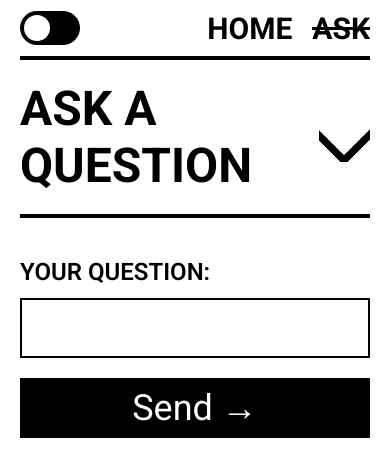
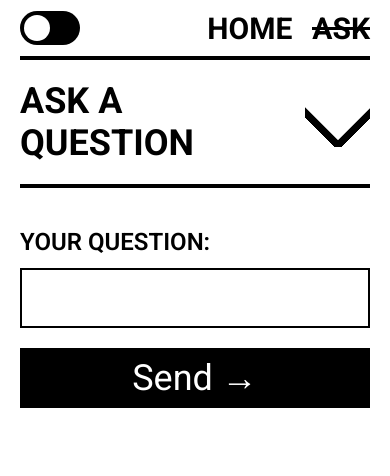
Before and after one commit to golasowska/AskPeopleAppFront, a React (Create React App) app: page /questions/add in a window 390 px wide. Shown: the top 476 px of the page. Built offline with nearby package versions, Linux system fonts and the light colour scheme; no server answers.

Commit message:
rwd fixes

```diff
--- a/src/components/Answer/AnswerGraph.scss
+++ b/src/components/Answer/AnswerGraph.scss
@@ -10,6 +10,10 @@
   height: 50vmin;
   width: 50vmin;
   margin: 0 auto;
+  @media screen and (orientation: portrait) {
+    height: 75vw;
+    width: 75vw;
+  }
 }
 
 .graph__bar {
--- a/src/components/common/Button.scss
+++ b/src/components/common/Button.scss
@@ -3,7 +3,7 @@
     color: var(--bg-color);
     appearance: none;
     border: 4px solid var(--color-text);
-    height: var(--input-height);
+    min-height: var(--input-height);
     font-family: inherit;
     font-size: 36px;
     font-weight: 400;
--- a/src/index.scss
+++ b/src/index.scss
@@ -32,9 +32,11 @@
   }
   @media screen and (max-width: 520px) {
     --grid: 1;
+    --title-font-size: 36px;
   }
   @media screen and (max-width: 320px) {
     --grid-font-size: 20px;
+    --title-font-size: 32px;
   }
 }
 
```
